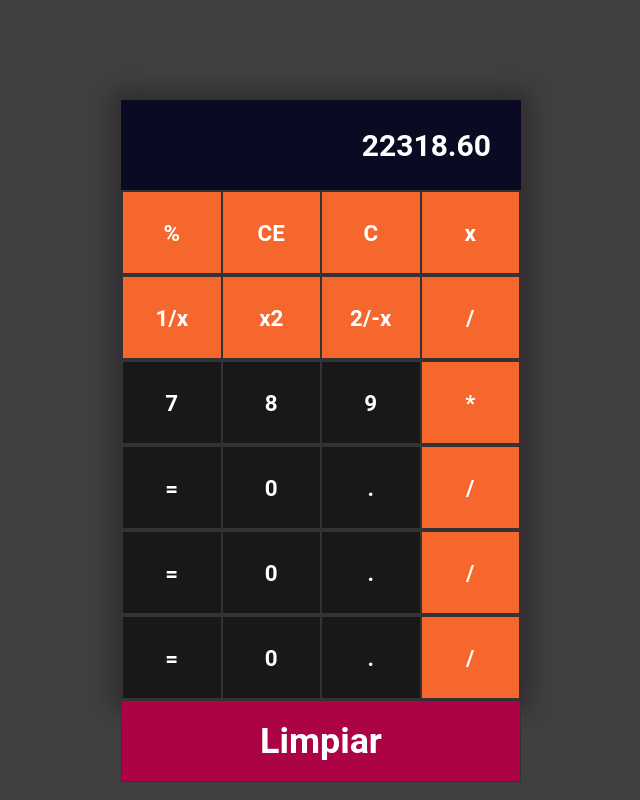
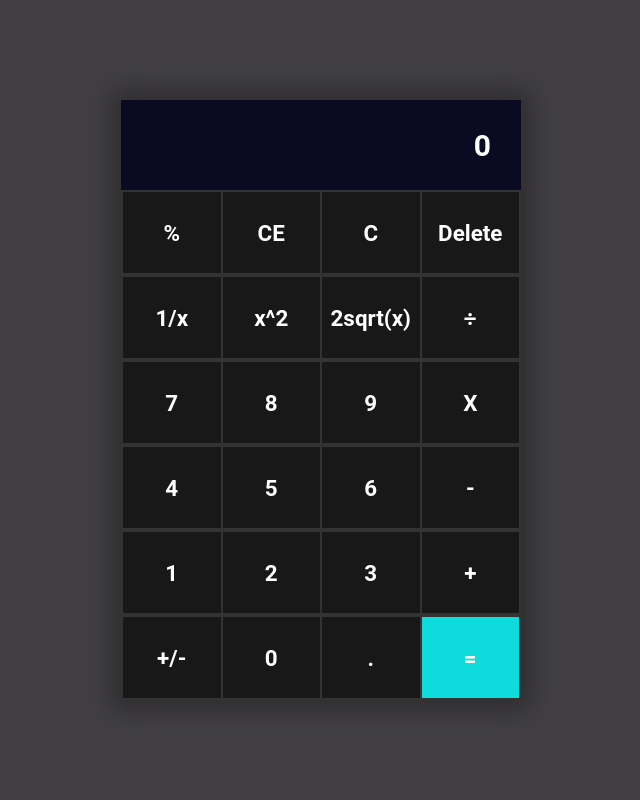
Before and after one commit to Thunderbolt2812/Calcu-Proyecto-UX, a React (Create React App) app: page / in a window 1280 px wide. Shown: the whole page, without its empty margins (319-959 px from the left). Built offline with nearby package versions, Linux system fonts and the light colour scheme.

Commit message:
Todas las teclas que están en la calculadora hasta el momento sirven.

```diff
--- a/package.json
+++ b/package.json
@@ -2,6 +2,7 @@
   "name": "Calcu-Proyecto-UX",
   "version": "0.0.1",
   "private": true,
+  "react": "^15.3.1",
   "dependencies": {
     "@capacitor/android": "4.7.0",
     "@capacitor/app": "4.1.1",
@@ -16,12 +17,13 @@
     "@testing-library/user-event": "^12.6.3",
     "@types/jest": "^26.0.20",
     "@types/node": "^12.19.15",
-    "@types/react": "^18.0.17",
-    "@types/react-dom": "^18.0.6",
+    "@types/react": "^18.0.28",
+    "@types/react-dom": "^18.0.11",
     "@types/react-router": "^5.1.11",
     "@types/react-router-dom": "^5.1.7",
     "history": "^4.9.0",
     "ionicons": "^6.0.3",
+    "mathjs": "^11.6.0",
     "react": "^18.2.0",
     "react-dom": "^18.2.0",
     "react-router": "^5.2.0",
--- a/src/App.tsx
+++ b/src/App.tsx
@@ -30,13 +30,54 @@ import './theme/variables.css';
 setupIonicReact();
 
 const App: React.FC = () => {
-  const [input, setInput] = useState('22318.60');
+  const [input, setInput] = useState('0');
+
   const agregarInput = (val:string) => {
-    setInput(input + val);
+     if(val=="Delete"){
+      setInput(input.slice(0,-1));
+    }else if(val=="1/x"){
+        setInput(evaluate("1/"+input));
+    }else if(val=="+/-"){
+      setInput(evaluate(input+"*(-1)"));
+      console.log("Estoy en el cambio de signo: "+input);
+    }else if(val=="C"){
+      setInput('');
+    }else if(val=="CE"){
+      setInput('');
+    }else if(val=="x^2"){
+      setInput(evaluate(input+"*"+input));
+    }else if(val=="2sqrt(x)"){
+      var ent1=input.toString();
+      var ent=parseInt(ent1);
+      setInput(evaluate("sqrt("+input+")"));
+    }else{
+      setInput(input + val);
+    }
+
   }
-  const calcularResultado = () => {
-    if(input)
-    setInput(evaluate(input));
+  const calcularResultado = (val:string) => {
+    if(input){
+      var val = input;
+      console.log(val);
+      console.log("Soy input: "+input);
+        if(input.includes("X")){
+
+          val=val.replace("X","*")
+          console.log("Debería cambiar: "+val);
+          setInput(val);
+
+        }
+        if(input.includes("÷")){
+          val=val.replace("÷","/")
+          console.log("Debería cambiar: "+val);
+          setInput(val);
+        }
+
+
+
+      setInput(evaluate(val));
+
+    }
   }
 
   return (
@@ -50,43 +91,39 @@ const App: React.FC = () => {
               <Boton manejarClic={agregarInput}>%</Boton>
               <Boton manejarClic={agregarInput}>CE</Boton>
               <Boton manejarClic={agregarInput}>C</Boton>
-              <Boton manejarClic={agregarInput}>x</Boton>
+              <Boton manejarClic={agregarInput}>Delete</Boton>
             </div>
             <div className='fila'>
               <Boton manejarClic={agregarInput}>1/x</Boton>
-              <Boton manejarClic={agregarInput}>x2</Boton>
-              <Boton manejarClic={agregarInput}>2/-x</Boton>
-              <Boton manejarClic={agregarInput}>/</Boton>
+              <Boton manejarClic={agregarInput}>x^2</Boton>
+              <Boton manejarClic={agregarInput}>2sqrt(x)</Boton>
+              <Boton manejarClic={agregarInput}>÷</Boton>
             </div>
             <div className='fila'>
               <Boton manejarClic={agregarInput}>7</Boton>
               <Boton manejarClic={agregarInput}>8</Boton>
               <Boton manejarClic={agregarInput}>9</Boton>
-              <Boton manejarClic={agregarInput}>*</Boton>
+              <Boton manejarClic={agregarInput}>X</Boton>
             </div>
             <div className='fila'>
-              <Boton manejarClic={calcularResultado}>=</Boton>
+              <Boton manejarClic={agregarInput}>4</Boton>
+              <Boton manejarClic={agregarInput}>5</Boton>
+              <Boton manejarClic={agregarInput}>6</Boton>
+              <Boton manejarClic={agregarInput}>-</Boton>
+            </div>
+            <div className='fila'>
+              <Boton manejarClic={agregarInput}>1</Boton>
+              <Boton manejarClic={agregarInput}>2</Boton>
+              <Boton manejarClic={agregarInput}>3</Boton>
+              <Boton manejarClic={agregarInput}>+</Boton>
+            </div>
+            <div className='fila'>
+              <Boton manejarClic={agregarInput}>+/-</Boton>
               <Boton manejarClic={agregarInput}>0</Boton>
               <Boton manejarClic={agregarInput}>.</Boton>
-              <Boton manejarClic={agregarInput}>/</Boton>
+              <Boton manejarClic={calcularResultado}>=</Boton>
             </div>
-            <div className='fila'>
-              <Boton manejarClic={calcularResultado}>=</Boton>
-              <Boton manejarClic={agregarInput}>0</Boton>
-              <Boton manejarClic={agregarInput}>.</Boton>
-              <Boton manejarClic={agregarInput}>/</Boton>
-            </div>
-            <div className='fila'>
-              <Boton manejarClic={calcularResultado}>=</Boton>
-              <Boton manejarClic={agregarInput}>0</Boton>
-              <Boton manejarClic={agregarInput}>.</Boton>
-              <Boton manejarClic={agregarInput}>/</Boton>
-            </div>
-            <div className='fila'>
-              <BotonClear manejarClear={() => setInput('')}>
-                Limpiar
-              </BotonClear>
-            </div>
+
           </div>
         </div>
       </IonContent>
--- a/src/components/Boton.css
+++ b/src/components/Boton.css
@@ -12,7 +12,7 @@
     user-select: none;
 }
 .operador{
-    background-color: #f5672c;
+    background-color:rgb(14, 219, 219);
 }
 .boton:hover {
     background-color: #444444;
--- a/src/components/Boton.jsx
+++ b/src/components/Boton.jsx
@@ -2,7 +2,7 @@ import './Boton.css';
 function Boton(props) {
     function esOperador() {
         const valor = props.children;
-        return isNaN(valor) && (valor !== '.') && (valor !== '=');
+        return (valor === '=');
     }
     return (
         <div className={`boton ${esOperador() ? 'operador' : ''}`}
```
Also changed, not shown: src/img/backspace.png (added), 1 other file (tests, documents, lock files or other folders).
